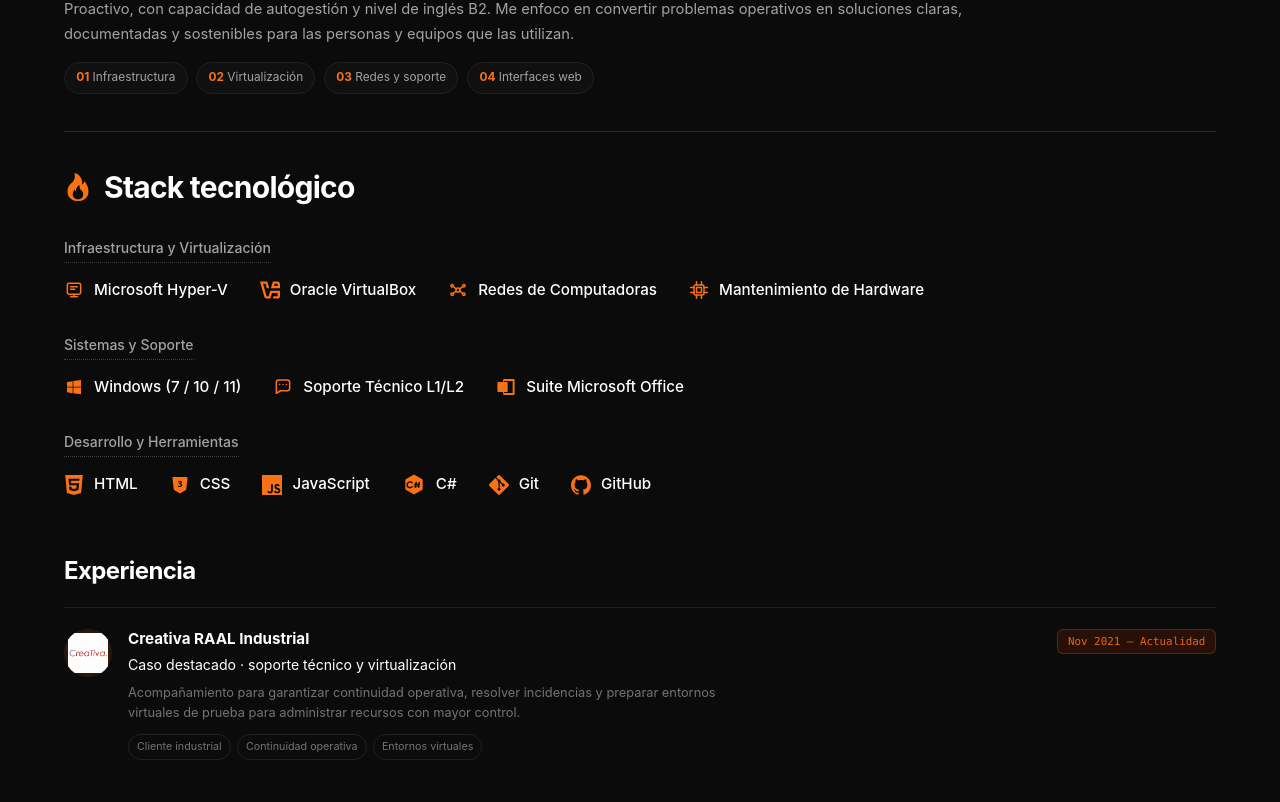
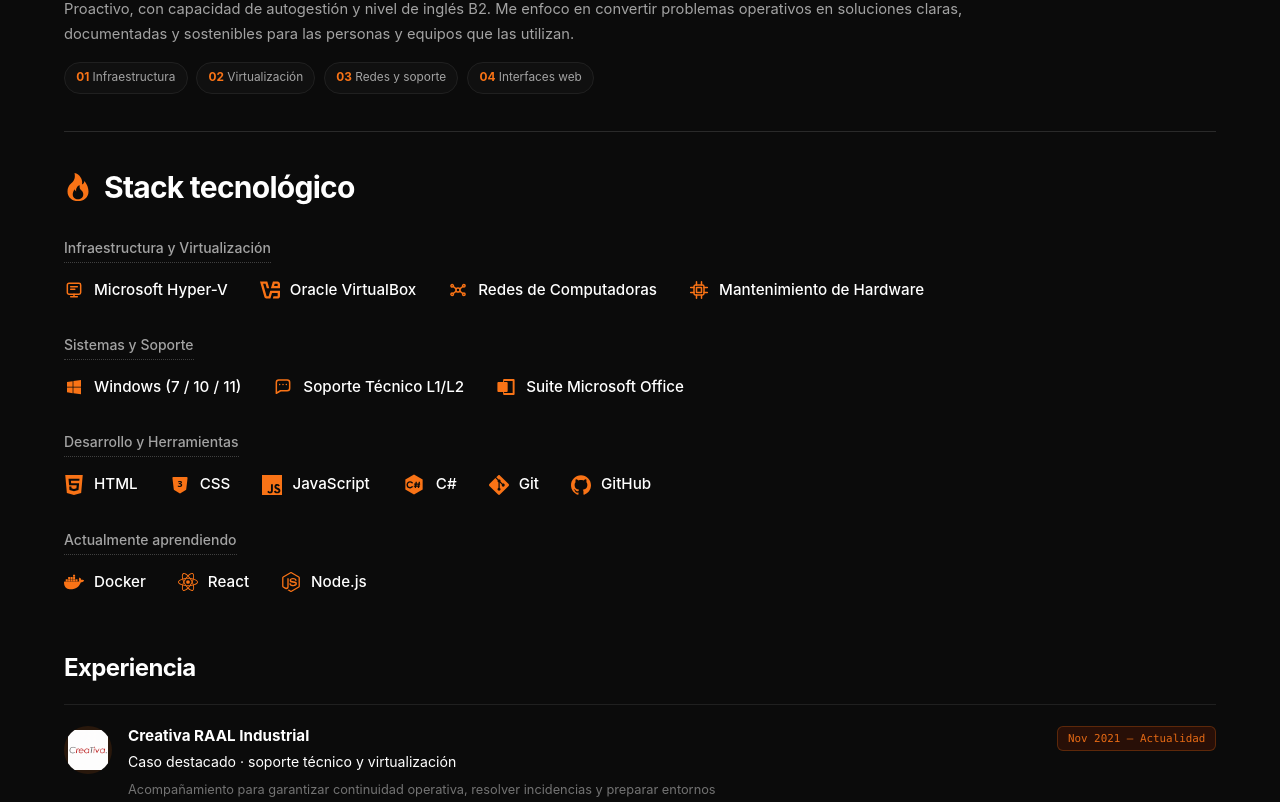
Before and after one commit to AndresMolina-Sys/AndresMolina-Sys.github.io, a React (Vite) app: page / in a window 1280 px wide. Shown: the part 511-1313 px from the top of the page. Built offline with nearby package versions, Linux system fonts and the light colour scheme.

Commit message:
Agregar tecnologias en aprendizaje

```diff
--- a/src/App.jsx
+++ b/src/App.jsx
@@ -1,6 +1,6 @@
 import { useEffect, useState } from 'react';
 import { CV, EMAIL, GITHUB, LINKEDIN, skillGroups, translations } from './data.js';
-import { SiCss, SiGit, SiGithub, SiHtml5, SiJavascript, SiVirtualbox } from 'react-icons/si';
+import { SiCss, SiDocker, SiGit, SiGithub, SiHtml5, SiJavascript, SiNodedotjs, SiReact, SiVirtualbox } from 'react-icons/si';
 import { DiWindows } from 'react-icons/di';
 
 const brandIcons = {
@@ -10,7 +10,10 @@
   git: SiGit,
   github: SiGithub,
   windows: DiWindows,
-  virtualbox: SiVirtualbox
+  virtualbox: SiVirtualbox,
+  docker: SiDocker,
+  react: SiReact,
+  node: SiNodedotjs
 };
 
 function Icon({ name, className = '', label }) {
@@ -72,7 +75,8 @@
 }
 
 function TechnologyStack({ t }) {
-  return <section id="habilidades" className="skills-section section-divider reveal" aria-labelledby="skills-title"><h2 id="skills-title" className="stack-heading"><Icon name="fire" /><span>{t.skills.title}</span></h2><div className="skill-groups">{skillGroups.map((group, groupIndex) => <div className="skill-group" key={t.skills.groups[groupIndex]}><h3 className="skill-group-title">{t.skills.groups[groupIndex]}</h3><div className="skill-row">{group.items.map((item) => <div className="skill-item group" key={item.label}><Icon name={item.icon} /><span>{item.label}</span></div>)}</div></div>)}</div></section>;
+  const learningTools = [{ label: 'Docker', icon: 'docker' }, { label: 'React', icon: 'react' }, { label: 'Node.js', icon: 'node' }];
+  return <section id="habilidades" className="skills-section section-divider reveal" aria-labelledby="skills-title"><h2 id="skills-title" className="stack-heading"><Icon name="fire" /><span>{t.skills.title}</span></h2><div className="skill-groups">{skillGroups.map((group, groupIndex) => <div className="skill-group" key={t.skills.groups[groupIndex]}><h3 className="skill-group-title">{t.skills.groups[groupIndex]}</h3><div className="skill-row">{group.items.map((item) => <div className="skill-item group" key={item.label}><Icon name={item.icon} /><span>{item.label}</span></div>)}</div></div>)}<div className="skill-group learning-group"><h3 className="skill-group-title">{t.skills.learning}</h3><div className="skill-row">{learningTools.map((item) => <div className="skill-item group" key={item.label}><Icon name={item.icon} /><span>{item.label}</span></div>)}</div></div></div></section>;
 }
 
 function Experience({ t }) {
--- a/src/data.js
+++ b/src/data.js
@@ -23,7 +23,7 @@
       paragraphTwo: 'Proactivo, con capacidad de autogestión y nivel de inglés B2. Me enfoco en convertir problemas operativos en soluciones claras, documentadas y sostenibles para las personas y equipos que las utilizan.',
       facts: ['Infraestructura', 'Virtualización', 'Redes y soporte', 'Interfaces web']
     },
-    skills: { title: 'Stack tecnológico', groups: ['Infraestructura y Virtualización', 'Sistemas y Soporte', 'Desarrollo y Herramientas'] },
+    skills: { title: 'Stack tecnológico', groups: ['Infraestructura y Virtualización', 'Sistemas y Soporte', 'Desarrollo y Herramientas'], learning: 'Actualmente aprendiendo' },
     experience: {
       title: 'Experiencia', company: 'Creativa RAAL Industrial', subtitle: 'Caso destacado · soporte técnico y virtualización',
       description: 'Acompañamiento para garantizar continuidad operativa, resolver incidencias y preparar entornos virtuales de prueba para administrar recursos con mayor control.',
@@ -65,7 +65,7 @@
       paragraphTwo: 'Proactive and self-managed, with B2 English proficiency. I focus on turning operational challenges into clear, documented, and sustainable solutions for the people and teams who use them.',
       facts: ['Infrastructure', 'Virtualization', 'Networking & support', 'Web interfaces']
     },
-    skills: { title: 'Technology stack', groups: ['Infrastructure & Virtualization', 'Systems & Support', 'Development & Tools'] },
+    skills: { title: 'Technology stack', groups: ['Infrastructure & Virtualization', 'Systems & Support', 'Development & Tools'], learning: 'Currently learning' },
     experience: {
       title: 'Experience', company: 'Creativa RAAL Industrial', subtitle: 'Featured case · technical support and virtualization',
       description: 'Support to ensure operational continuity, resolve incidents, and prepare virtual test environments for better resource control.',
```
